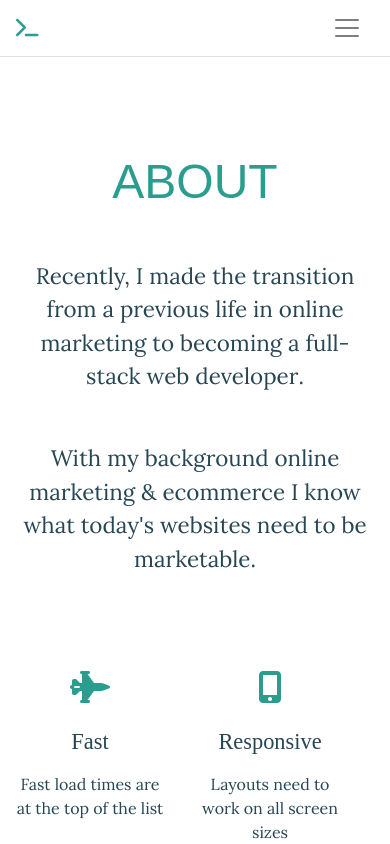
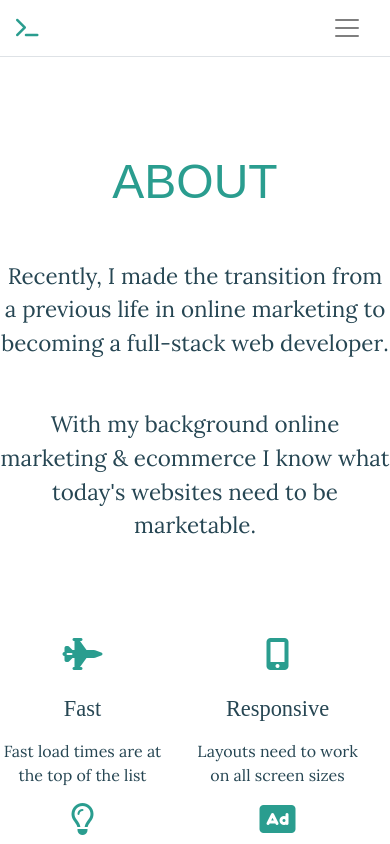
Before and after one commit to fenagel/portfolio, a React (Create React App) app: page /portfolio/about in a window 390 px wide. Shown: the top 844 px of the page. Built offline with nearby package versions, Linux system fonts and the light colour scheme.

Commit message:
about container component deleted

```diff
--- a/src/About.css
+++ b/src/About.css
@@ -95,10 +95,6 @@
 }
 
 @media only screen and (max-width: 767.98px) {
-  .About {
-    text-align: center;
-  }
-
   .About-Card {
     font-size: 1rem;
   }
--- a/src/About.js
+++ b/src/About.js
@@ -4,13 +4,12 @@ import profile from './images/profile.jpg';
 import ideas from './images/ideas.jpg';
 import sketch from './images/sketch.jpg';
 import Image from 'react-bootstrap/Image';
-import Container from 'react-bootstrap/Container';
 import Row from 'react-bootstrap/Row';
 import Col from 'react-bootstrap/Col';
 
 function About(props) {
   return (
-    <Container className="About">
+    <div className="About">
       <h1 className="Header mb-5">ABOUT</h1>
       <p className="Header-p mb-5">Recently, I made the transition from a previous life in <strong>online marketing</strong> to becoming a <strong>full-stack web developer</strong>.</p>
       <p className="Header-p">With my background online marketing & ecommerce <strong>I know what today's websites need</strong> to be marketable.</p>
@@ -107,7 +106,7 @@ function About(props) {
           <p>My specialty is Google Ads. I also have expertise in Conversion Rate Optimization</p>
         </Col>
       </Row>
-    </Container>
+    </div>
 
   )
 }
```
